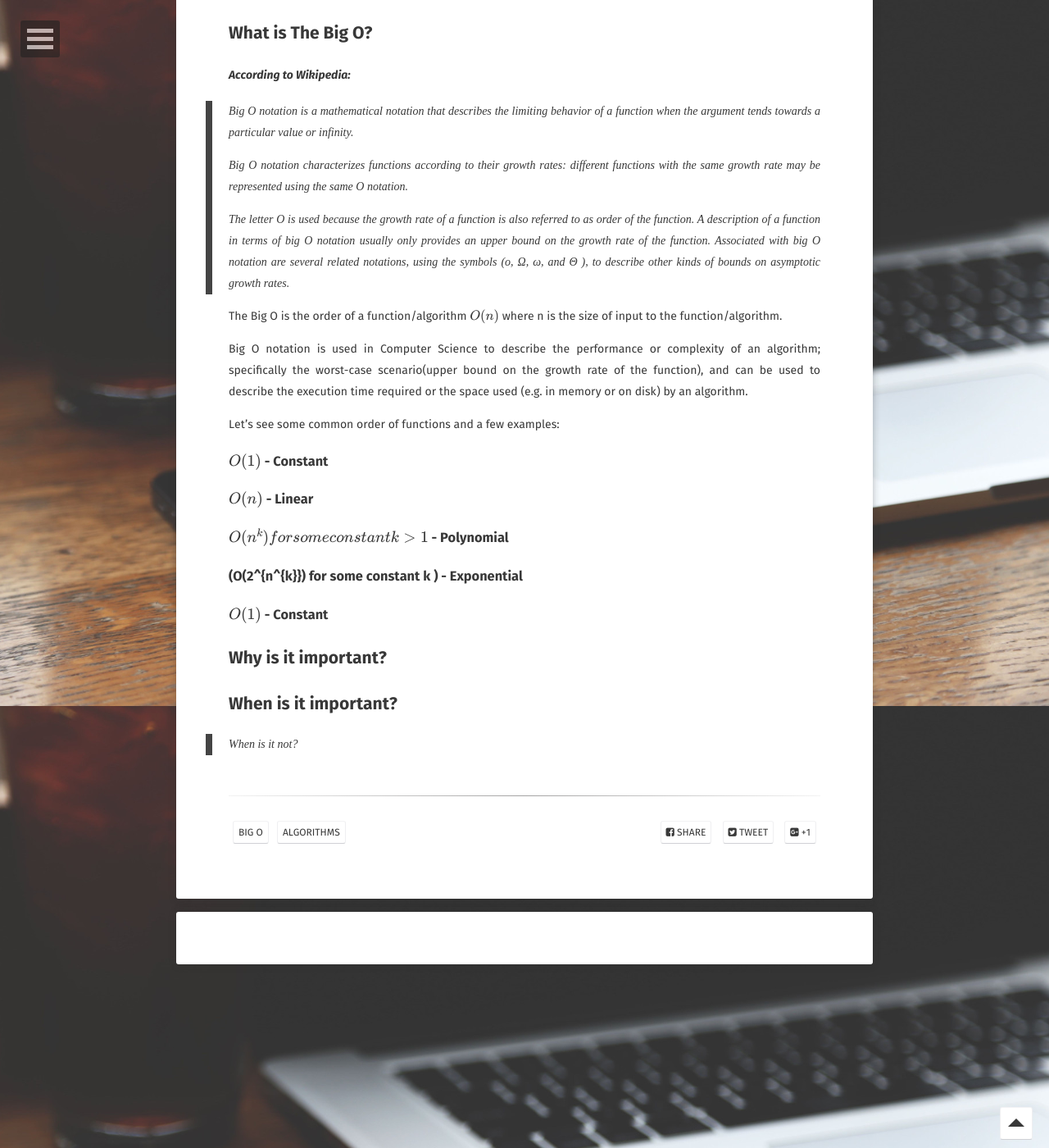
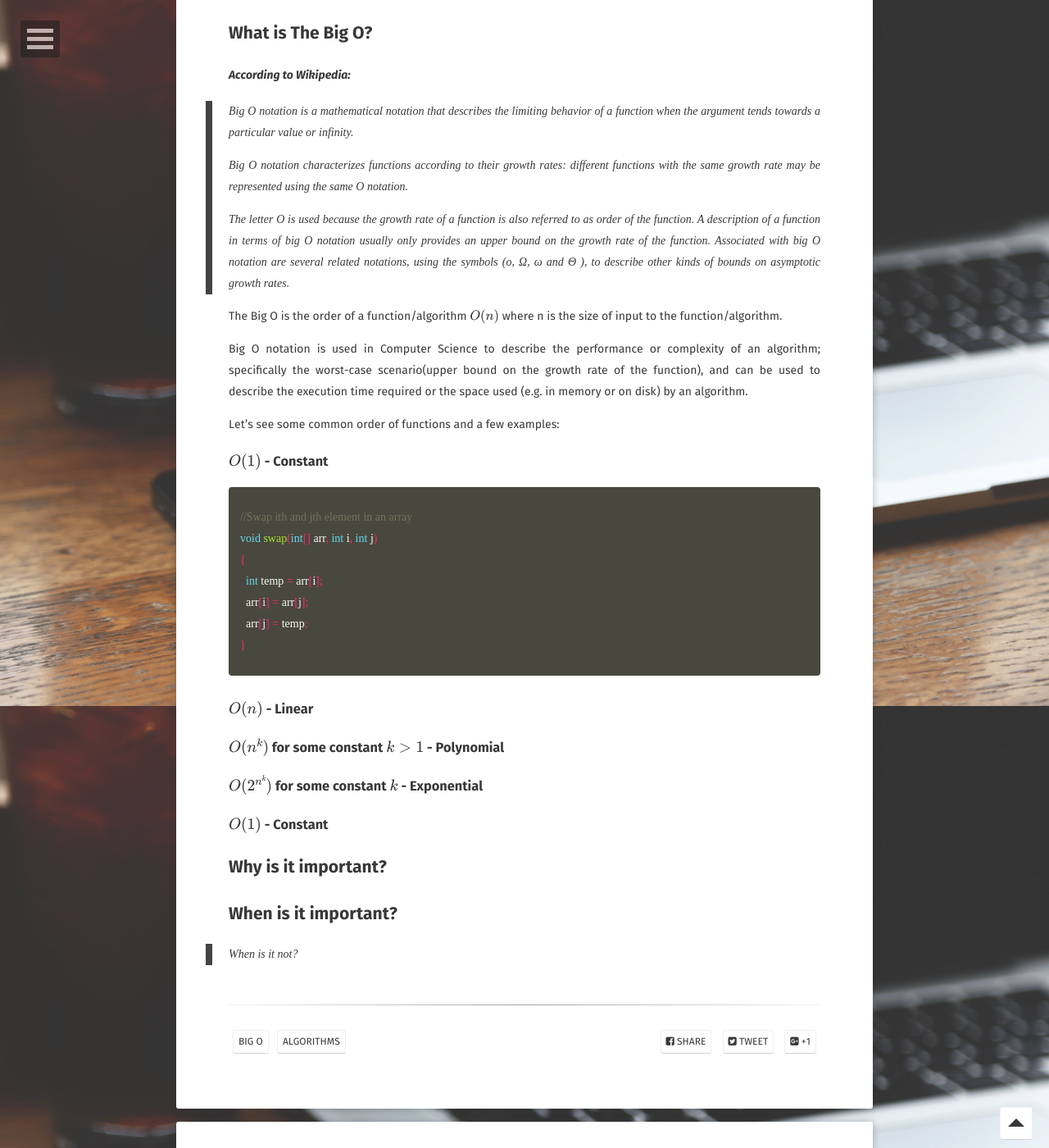
Before and after one commit to dverma/dverma.github.io, a Jekyll site: the page built from _posts/2017-02-13-the-big-o.md, in a window 1280 px wide and 1400 px high, scrolled down 939 px. Shown: the whole window at 82% size. Built offline with Jekyll 4.4.1, drawn with Linux system fonts in a browser that asks for light colours; some web fonts are replaced; formulas are drawn with MathJax 3; comment, search, counter and statistics services are not loaded.

Commit message:
Putting in examples

```diff
--- a/_posts/2017-02-13-the-big-o.md
+++ b/_posts/2017-02-13-the-big-o.md
@@ -26,7 +26,7 @@ A little humor before we start though, like seriously, what would life be like i
 >
 > Big O notation characterizes functions according to their growth rates: different functions with the same growth rate may be represented using the same O notation.
 >
-> The letter O is used because the growth rate of a function is also referred to as order of the function. A description of a function in terms of big O notation usually only provides an upper bound on the growth rate of the function. Associated with big O notation are several related notations, using the symbols \(o, Ω, ω, and  Θ \), to describe other kinds of bounds on asymptotic growth rates.
+> The letter O is used because the growth rate of a function is also referred to as order of the function. A description of a function in terms of big O notation usually only provides an upper bound on the growth rate of the function. Associated with big O notation are several related notations, using the symbols \(o, Ω, ω and  Θ \), to describe other kinds of bounds on asymptotic growth rates.
 
 The Big O is the order of a function/algorithm \\(O(n)\\) where n is the size of input to the function/algorithm.
 
@@ -37,7 +37,13 @@ Let's see some common order of functions and a few examples:
 ### \\(O(1)\\) - Constant
 
 {% highlight java %}
-
+//Swap ith and jth element in an array
+void swap(int[] arr, int i, int j)
+{
+  int temp = arr[i];
+  arr[i] = arr[j];
+  arr[j] = temp;
+}
 {% endhighlight %}
 
 ### \\(O(n)\\) - Linear
@@ -46,13 +52,13 @@ Let's see some common order of functions and a few examples:
 
 {% endhighlight %}
 
-### \\(O(n^{k}) for some constant k>1\\) - Polynomial
+### \\(O(n^{k})\\) for some constant \\(k>1\\) - Polynomial
 
 {% highlight java %}
 
 {% endhighlight %}
 
-### \(O(2^{n^{k}}) for some constant k \) - Exponential
+### \\(O(2^{n^{k}})\\) for some constant \\(k\\) - Exponential
 
 {% highlight java %}
 
```
